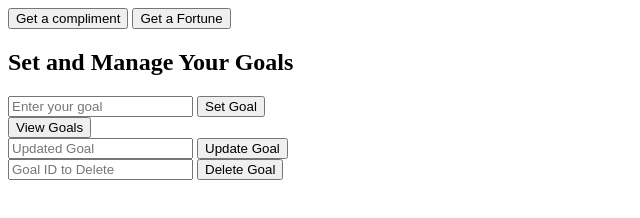
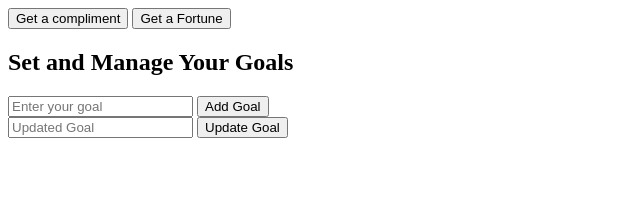
Before and after one commit to T4c0/back-end-assessment, a website: page client/index.html in a window 1280 px wide. Shown: the whole page, without its empty margins (0-640 px from the left). Drawn offline with nearby package versions, Linux system fonts and the light colour scheme.

Commit message:
Update index.html

```diff
--- a/client/index.html
+++ b/client/index.html
@@ -11,15 +11,11 @@
 
 
       <input type="text" id="goalInput" placeholder="Enter your goal">
-      <button id="addGoalButton">Set Goal</button>
-      <br>
-      <button id="viewGoalsButton">View Goals</button>
+      <button id="addGoalButton">Add Goal</button>
       <br>
       <input type="text" id="updatedGoalInput" placeholder="Updated Goal">
       <button id="updateGoalButton">Update Goal</button>
       <br>
-      <input type="text" id="deleteGoalInput" placeholder="Goal ID to Delete">
-      <button id="deleteGoalButton">Delete Goal</button>
 
       <ul id="goalList">
         <!-- Goals will be added here dynamically -->
```
